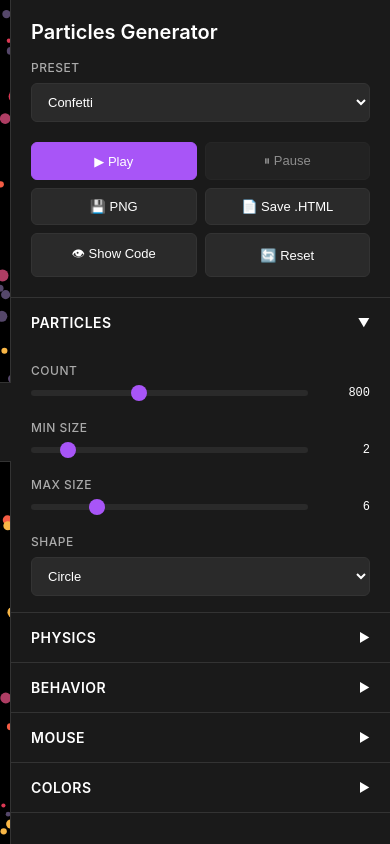
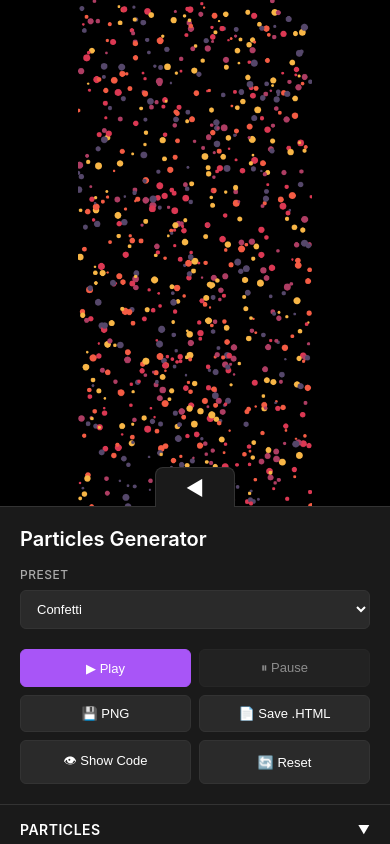
Before and after one commit to taphost/particlegen, a plain HTML site: page index.html in a window 390 px wide. Drawn offline with Linux system fonts and the light colour scheme.

Commit message:
Add files via upload

```diff
--- a/index.html
+++ b/index.html
@@ -456,9 +456,46 @@ input[type="checkbox"] {
 }
 
 @media (max-width: 768px) {
+  .container {
+    flex-direction: column;
+  }
+
+  .canvas-container {
+    height: 60vh;
+  }
+
   .sidebar {
+    position: relative;
     width: 100%;
-    max-width: 380px;
+    max-width: none;
+    height: 40vh;
+    border-left: none;
+    border-top: 1px solid #333;
+    transform: none !important;
+  }
+
+  .sidebar.hidden {
+    transform: translateY(100%) !important;
+  }
+
+  .sidebar-toggle {
+    left: 50%;
+    top: -40px;
+    transform: translateX(-50%);
+    width: 80px;
+    height: 40px;
+    border-radius: 8px 8px 0 0;
+    border-right: 1px solid #333;
+    border-bottom: none;
+  }
+
+  .sidebar.hidden .sidebar-toggle {
+    left: 50%;
+    right: auto;
+    top: auto;
+    bottom: 100%;
+    transform: translateX(-50%);
+    border-radius: 8px 8px 0 0;
   }
 
   .modal-content {
```
